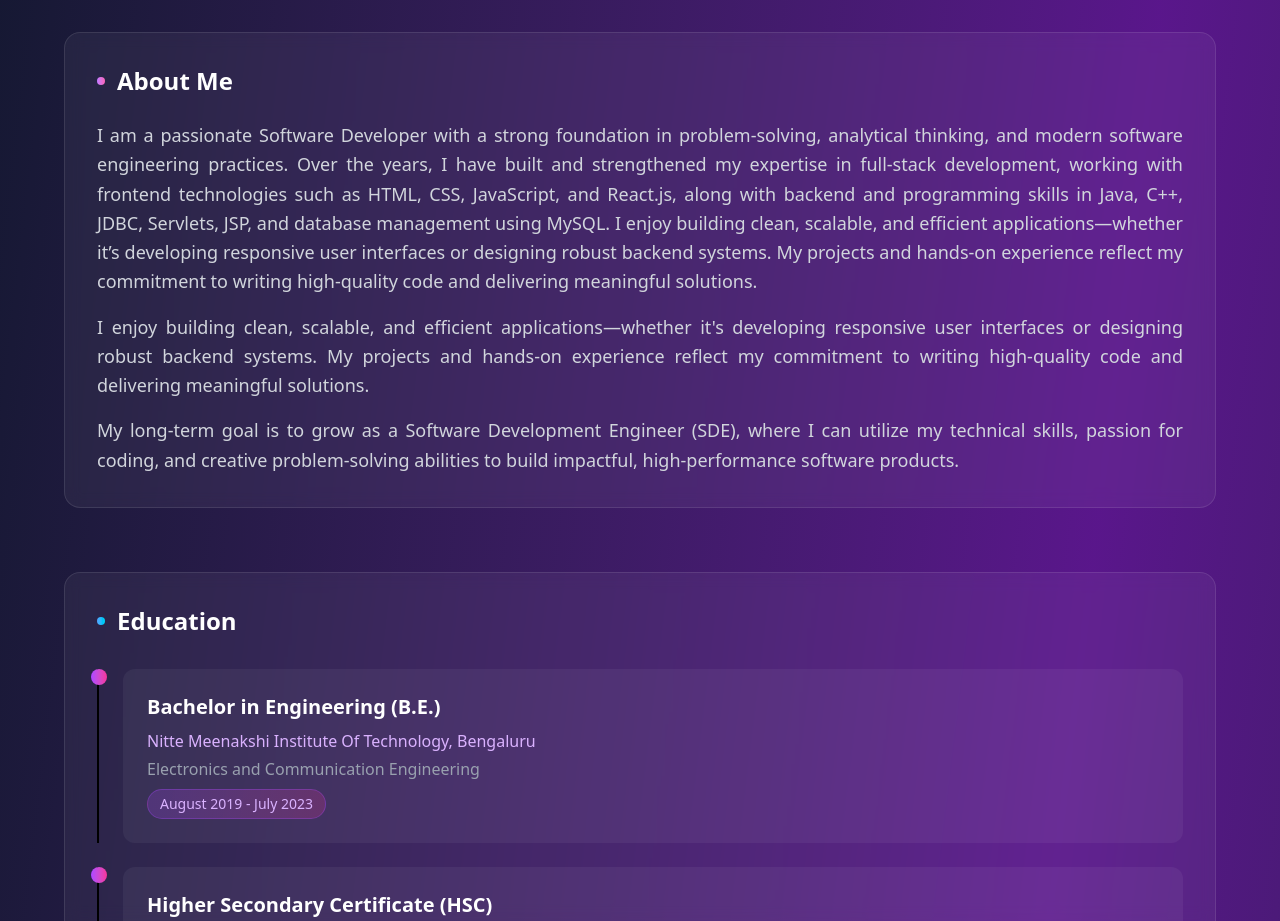
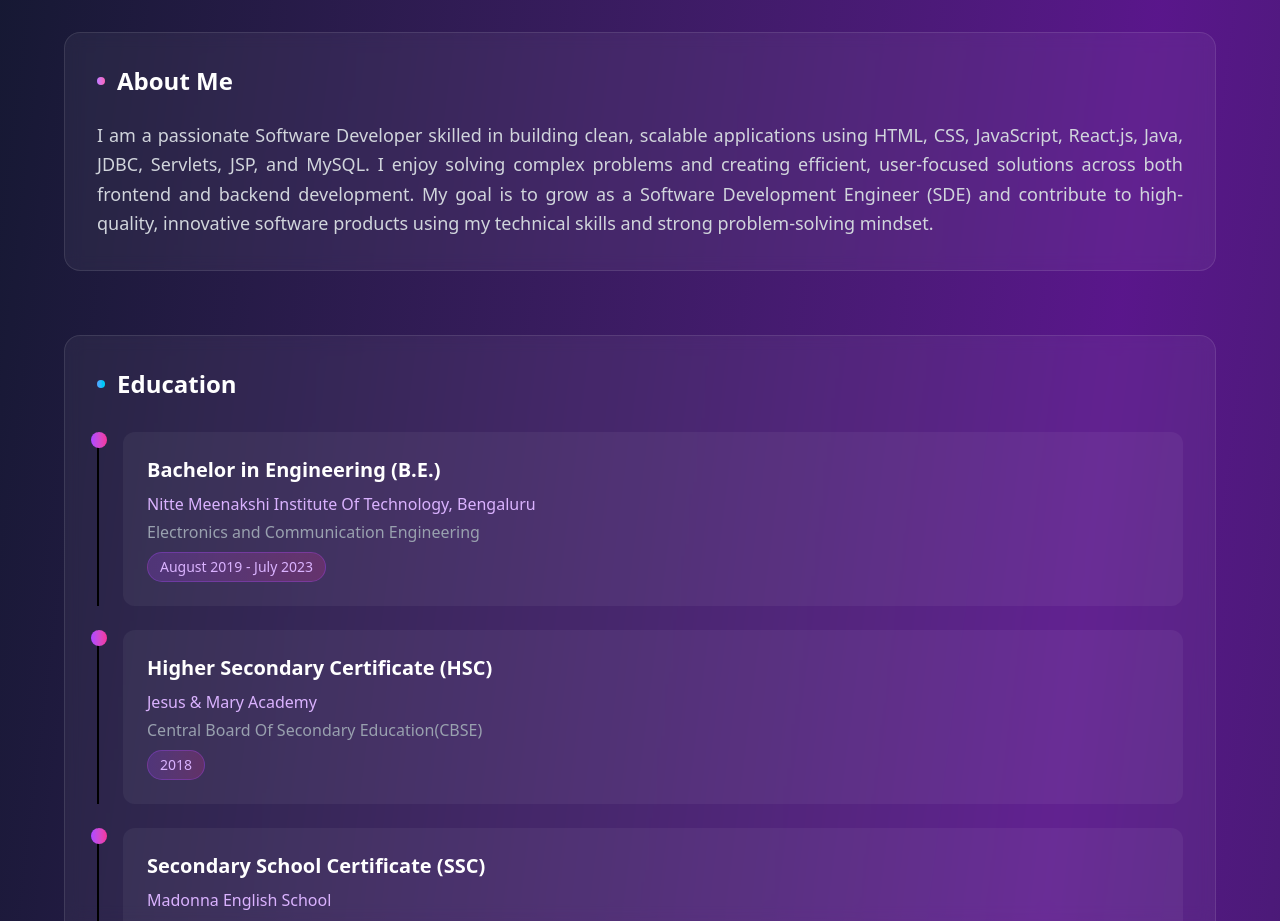
Before and after one commit to ShreyashPrateek/portfolio, a React (Vite) app: page / in a window 1280 px wide. Shown: the part 980-1901 px from the top of the page. Built offline with nearby package versions, Linux system fonts and the light colour scheme.

Commit message:
Changing ABout content

```diff
--- a/src/components/about/AboutCard.jsx
+++ b/src/components/about/AboutCard.jsx
@@ -44,15 +44,9 @@ const AboutCard = () => {
         </h3>
         <div className="space-y-4">
           <p className="text-gray-300 leading-relaxed text-lg text-justify">
-            I am a passionate Software Developer with a strong foundation in problem-solving, analytical thinking, and modern software engineering practices. Over the years, I have built and strengthened my expertise in full-stack development, working with frontend technologies such as HTML, CSS, JavaScript, and React.js, along with backend and programming skills in Java, C++, JDBC, Servlets, JSP, and database management using MySQL.
-        I enjoy building clean, scalable, and efficient applications—whether it’s developing responsive user interfaces or designing robust backend systems. My projects and hands-on experience reflect my commitment to writing high-quality code and delivering meaningful solutions.
-          </p>
-          <p className="text-gray-300 leading-relaxed text-lg text-justify">
-            I enjoy building clean, scalable, and efficient applications—whether it's developing responsive user interfaces or designing robust backend systems. My projects and hands-on experience reflect my commitment to writing high-quality code and delivering meaningful solutions.
-          </p>
-          <p className="text-gray-300 leading-relaxed text-lg text-justify">
-            My long-term goal is to grow as a Software Development Engineer (SDE), where I can utilize my technical skills, passion for coding, and creative problem-solving abilities to build impactful, high-performance software products.
-          </p>
+          I am a passionate Software Developer skilled in building clean, scalable applications using HTML, CSS, JavaScript, React.js, Java, JDBC, Servlets, JSP, and MySQL. I enjoy solving complex problems and creating efficient, user-focused solutions across both frontend and backend development.
+          My goal is to grow as a Software Development Engineer (SDE) and contribute to high-quality, innovative software products using my technical skills and strong problem-solving mindset.
+        </p>
         </div>
       </div>
 
```
